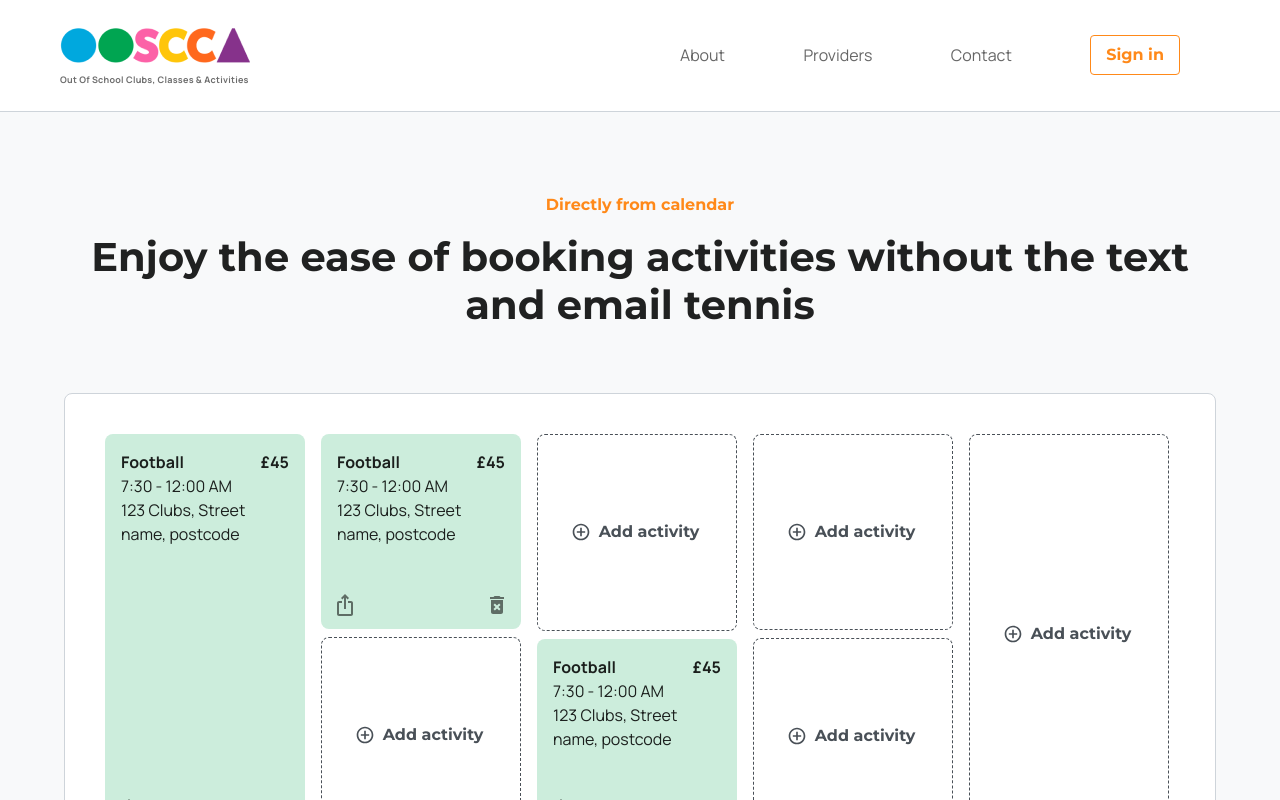
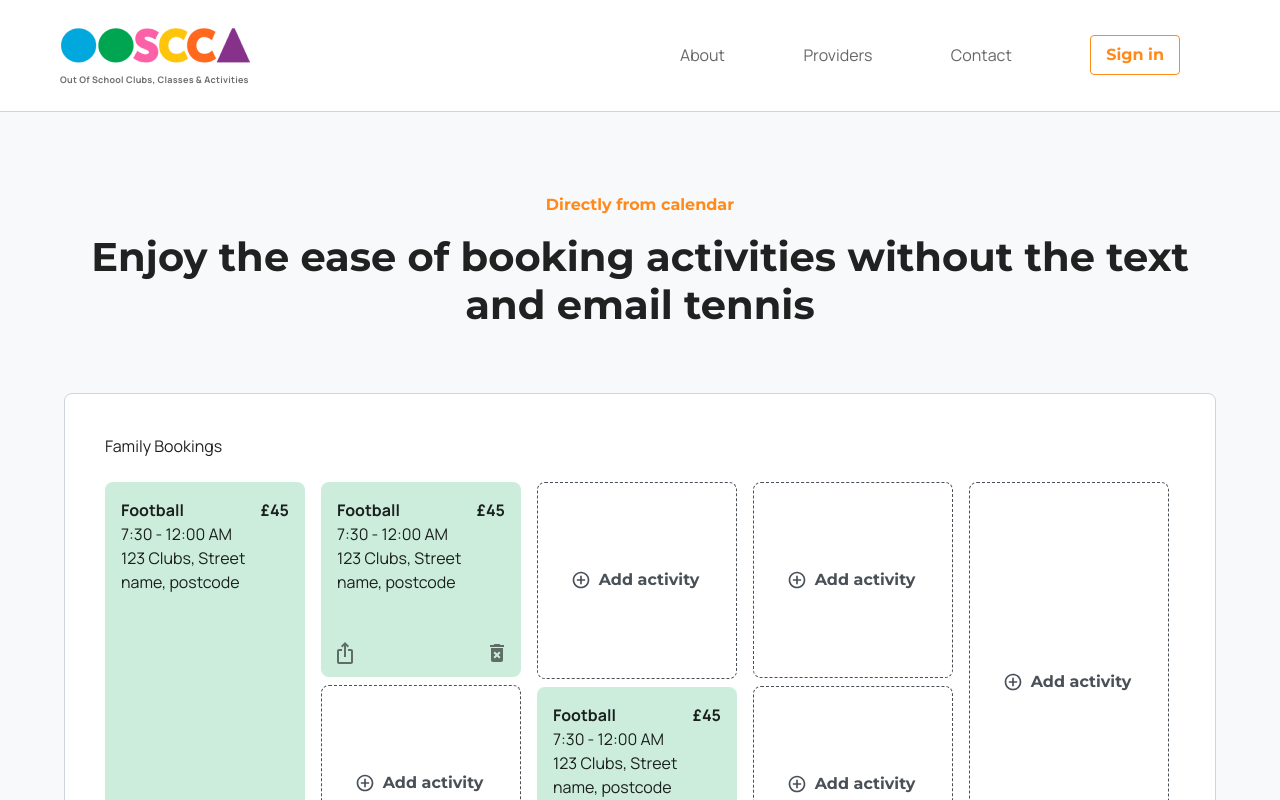
Before and after one commit to digital-brother/ooscca-fe, a Next.js app: page /booking in a window 1280 px wide. Shown: the top 800 px of the page. Built offline with nearby package versions, Linux system fonts and the light colour scheme.

Commit message:
Add family booking template

```diff
--- a/src/app/booking/OOSPlannerSection.js
+++ b/src/app/booking/OOSPlannerSection.js
@@ -68,6 +68,10 @@ function BookingDay({ bookings = [] }) {
   );
 }
 
+function FamilyBookings() {
+  return <>Family Bookings</>;
+}
+
 function BookingCalendar({ sx }) {
   const booking = {
     type: "Football",
@@ -78,8 +82,6 @@ function BookingCalendar({ sx }) {
   return (
     <Box
       sx={{
-        display: "flex",
-        columnGap: 2,
         borderRadius: 2,
         border: "1px solid",
         borderColor: "grey.300",
@@ -88,11 +90,14 @@ function BookingCalendar({ sx }) {
         ...sx,
       }}
     >
-      <BookingDay bookings={[booking]} />
-      <BookingDay bookings={[booking, null]} />
-      <BookingDay bookings={[null, booking]} />
-      <BookingDay bookings={[null, null]} />
-      <BookingDay bookings={[null]} />
+      <FamilyBookings />
+      <Box sx={{display: "flex", columnGap: 2, mt: 3}}>
+        <BookingDay bookings={[booking]} />
+        <BookingDay bookings={[booking, null]} />
+        <BookingDay bookings={[null, booking]} />
+        <BookingDay bookings={[null, null]} />
+        <BookingDay bookings={[null]} />
+      </Box>
     </Box>
   );
 }
```
